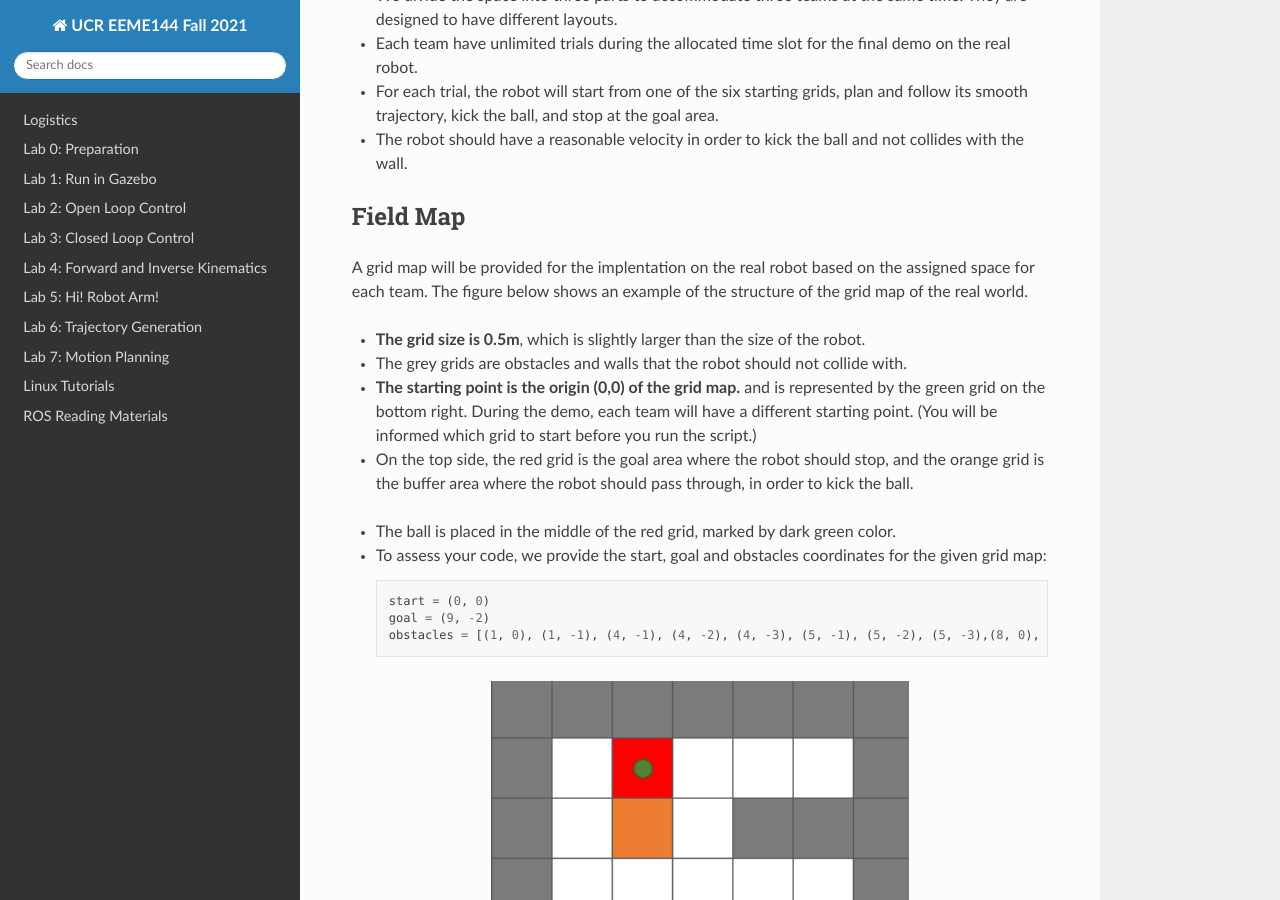
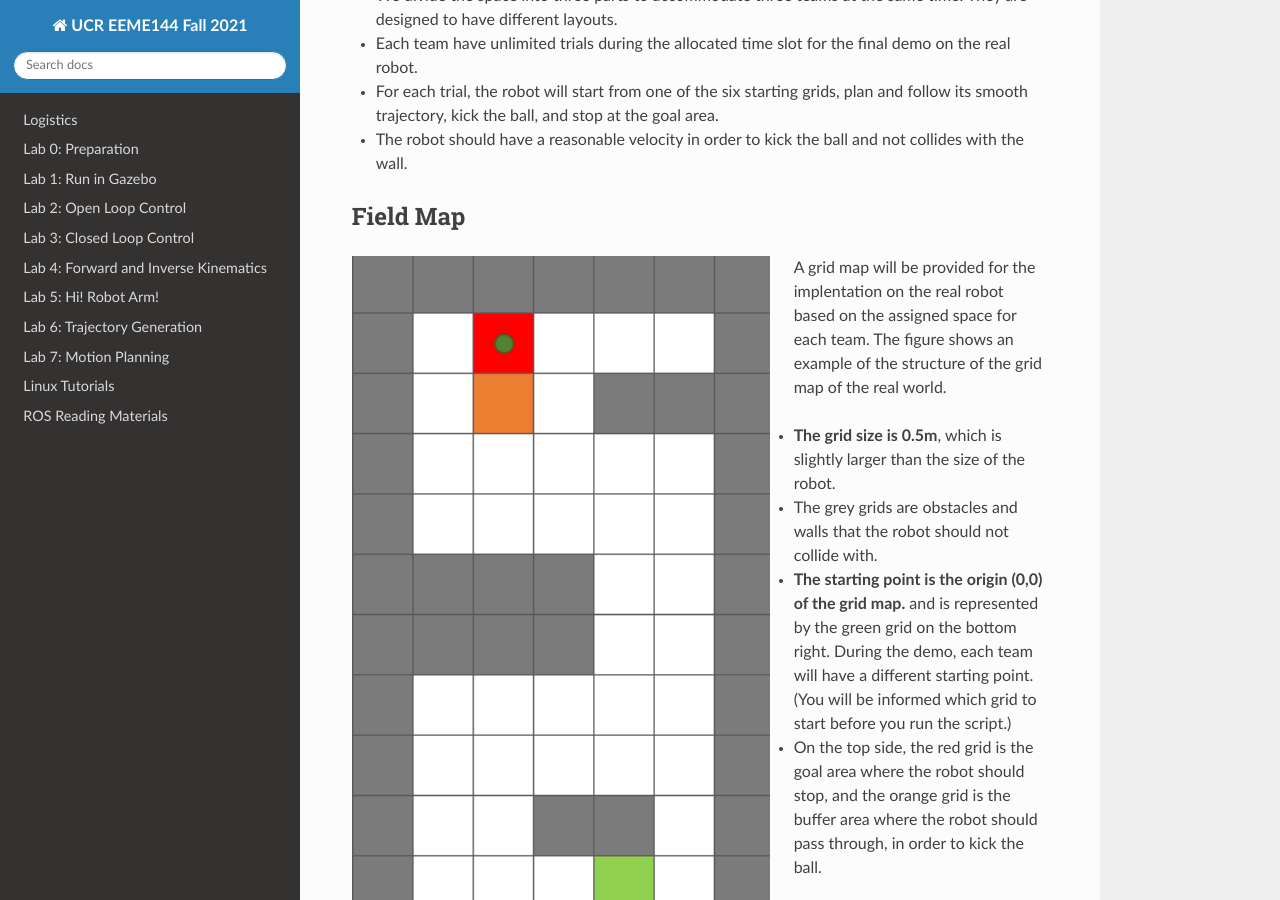
Before and after one commit to UCR-Robotics/ee144, a Sphinx documentation site: the page built from docs/lab8.rst, in a window 1280 px wide and 900 px high, scrolled down 4026 px. Built offline with Sphinx 7.4.7 and the Read the Docs theme 2.0.0, drawn with Linux system fonts in a browser that asks for light colours.

Commit message:
Update lab8.rst

```diff
--- a/docs/lab8.rst
+++ b/docs/lab8.rst
@@ -230,7 +230,12 @@ About the implementation
 
 Field Map
 ---------
-A grid map will be provided for the implentation on the real robot based on the assigned space for each team. The figure below shows an example of the structure of the grid map
+
+.. image:: pics/grid_map.png
+ :width: 60%
+ :align: left
+
+A grid map will be provided for the implentation on the real robot based on the assigned space for each team. The figure shows an example of the structure of the grid map
 of the real world.
 
 - **The grid size is 0.5m**, which is slightly larger than the size of the robot.
@@ -257,8 +262,3 @@ of the real world.
     start = (0, 0)
     goal = (9, -2)
     obstacles = [(1, 0), (1, -1), (4, -1), (4, -2), (4, -3), (5, -1), (5, -2), (5, -3),(8, 0), (8, 1)]
-
-
-.. image:: pics/grid_map.png
- :width: 60%
- :align: center
```
